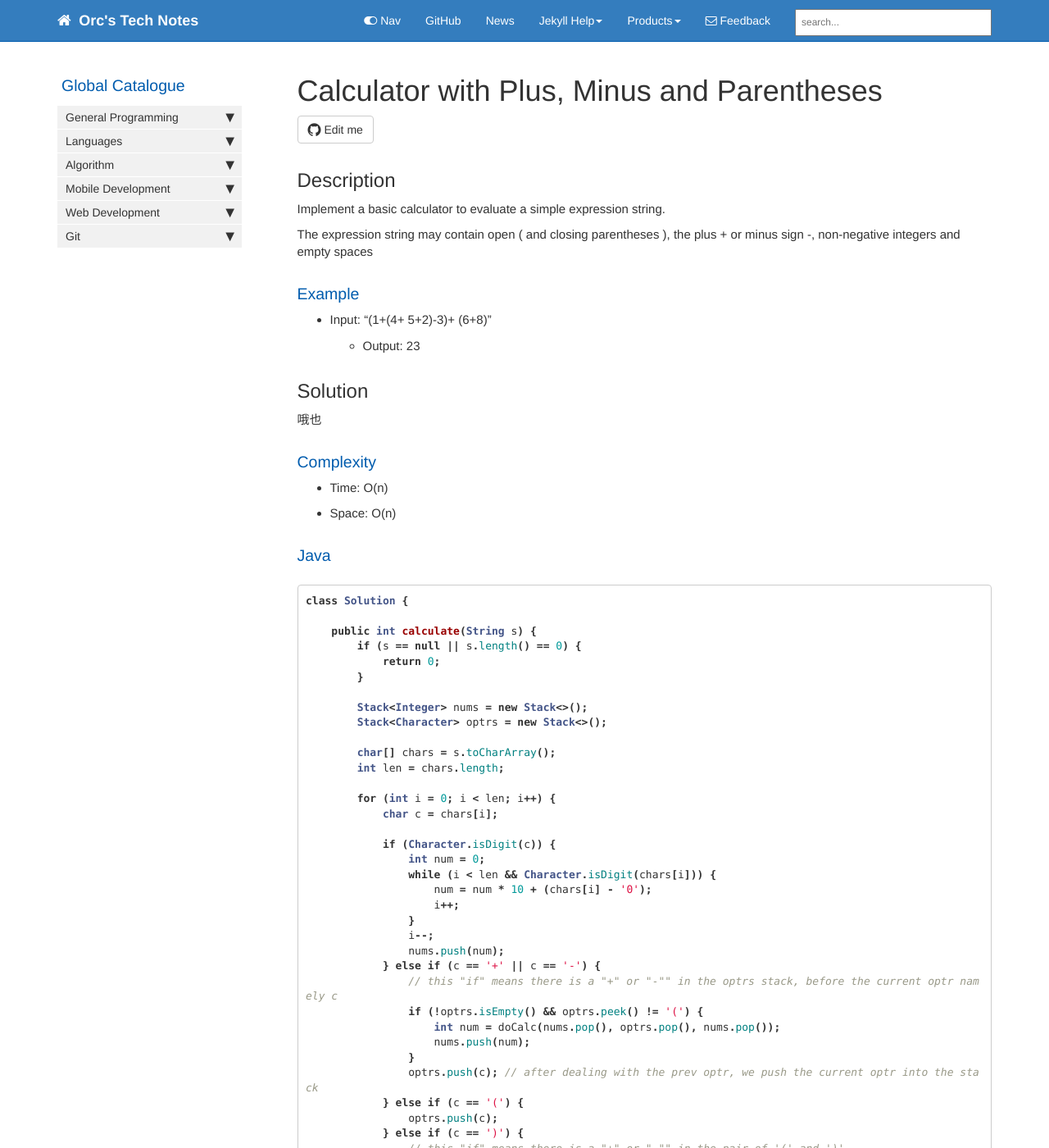
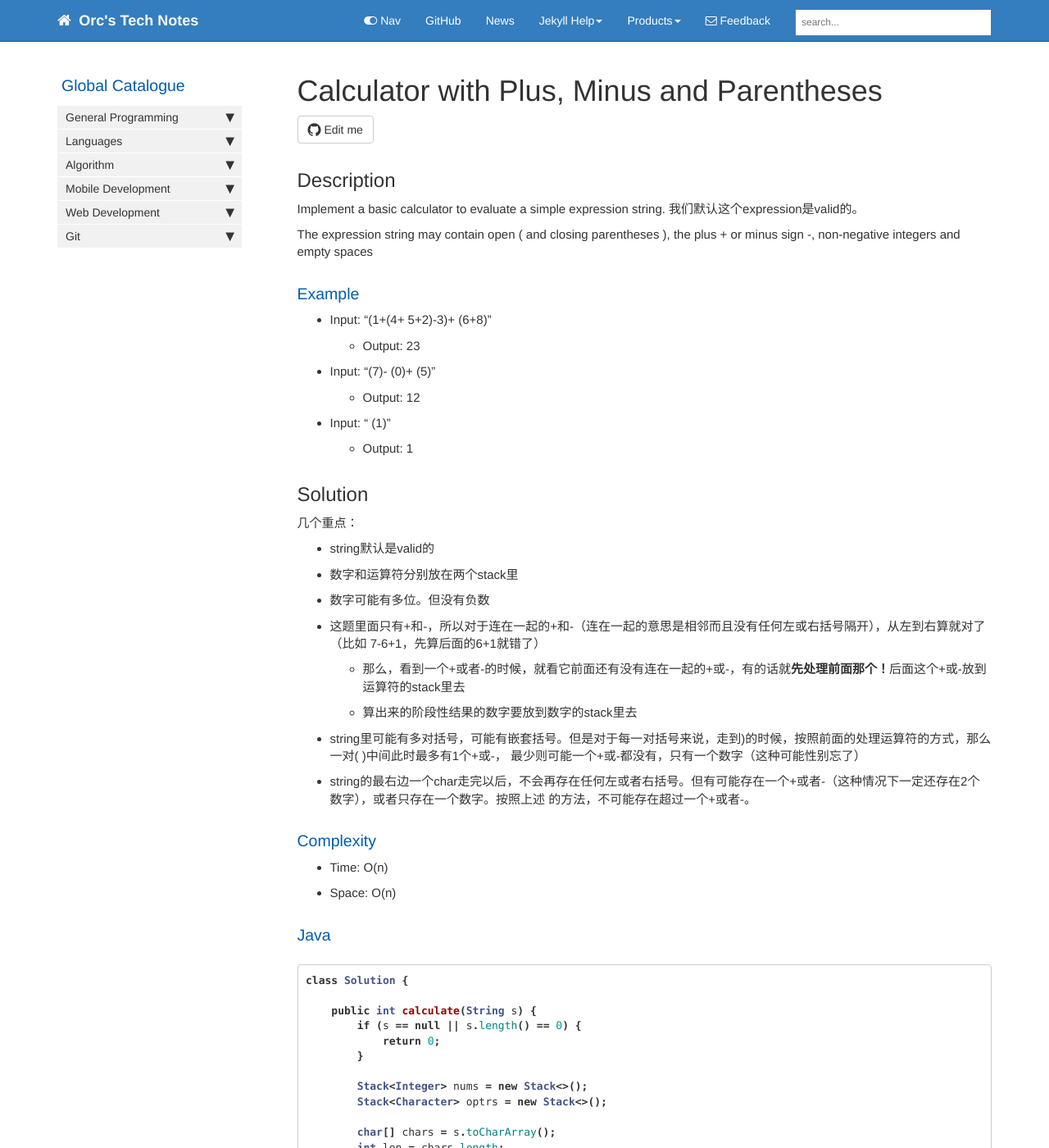
Before and after one commit to HungryOrc/hungryorc.github.io, a Jekyll site: the page built from pages/algorithm/algorithm_calculator_plus_minus_parentheses.md, in a window 1280 px wide and 1400 px high. Shown: the whole window at 82% size. Built offline with Jekyll 4.4.1, drawn with Linux system fonts in a browser that asks for light colours; nearby versions of some CDN libraries; comment, search, counter and statistics services are not loaded.

Commit message:
Update algorithm_calculator_plus_minus_parentheses.md

```diff
--- a/pages/algorithm/algorithm_calculator_plus_minus_parentheses.md
+++ b/pages/algorithm/algorithm_calculator_plus_minus_parentheses.md
@@ -10,16 +10,30 @@ toc: false
 ---
 
 ## Description
-Implement a basic calculator to evaluate a simple expression string.
+Implement a basic calculator to evaluate a simple expression string. 我们默认这个expression是valid的。
 
 The expression string may contain open ( and closing parentheses ), the plus + or minus sign -, non-negative integers and empty spaces
 
 ### Example
 * Input: "(1+(4+ 5+2)-3)+ (6+8)"
   * Output: 23
+* Input: "(7)- (0)+ (5)"
+  * Output: 12
+* Input: " (1)"
+  * Output: 1
 
 ## Solution
-哦也
+几个重点：
+* string默认是valid的
+* 数字和运算符分别放在两个stack里
+* 数字可能有多位。但没有负数
+* 这题里面只有+和-，所以对于连在一起的+和-（连在一起的意思是相邻而且没有任何左或右括号隔开），从左到右算就对了（比如 7-6+1，先算后面的6+1就错了）
+  * 那么，看到一个+或者-的时候，就看它前面还有没有连在一起的+或-，有的话就**先处理前面那个！**后面这个+或-放到运算符的stack里去
+  * 算出来的阶段性结果的数字要放到数字的stack里去
+* string里可能有多对括号，可能有嵌套括号。但是对于每一对括号来说，走到)的时候，按照前面的处理运算符的方式，那么一对( )中间此时最多有1个+或-，
+最少则可能一个+或-都没有，只有一个数字（这种可能性别忘了）
+* string的最右边一个char走完以后，不会再存在任何左或者右括号。但有可能存在一个+或者-（这种情况下一定还存在2个数字），或者只存在一个数字。按照上述
+的方法，不可能存在超过一个+或者-。
 
 ### Complexity
 * Time: O(n)
```
Also changed, not shown: other parts of pages/algorithm/algorithm_calculator_plus_minus_parentheses.md (+1 -1 lines).
